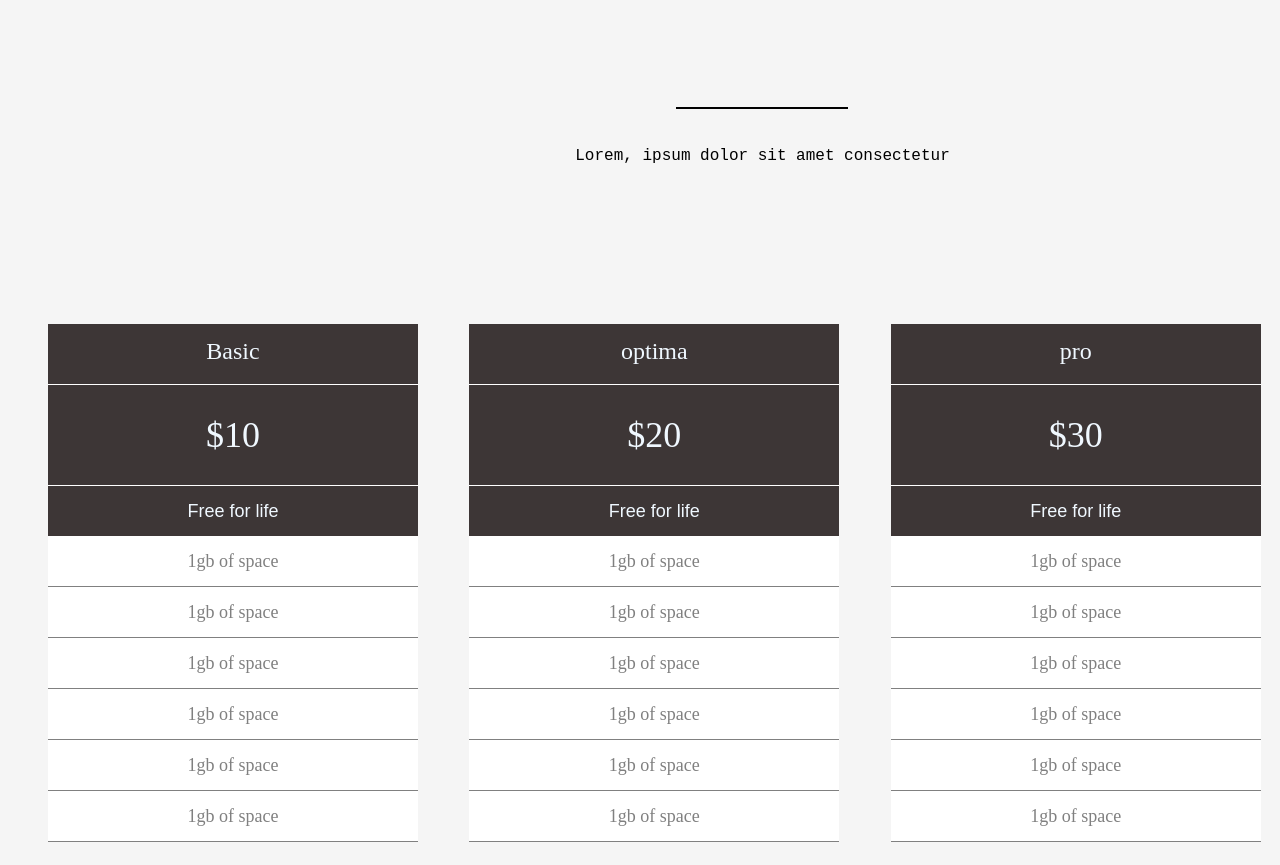
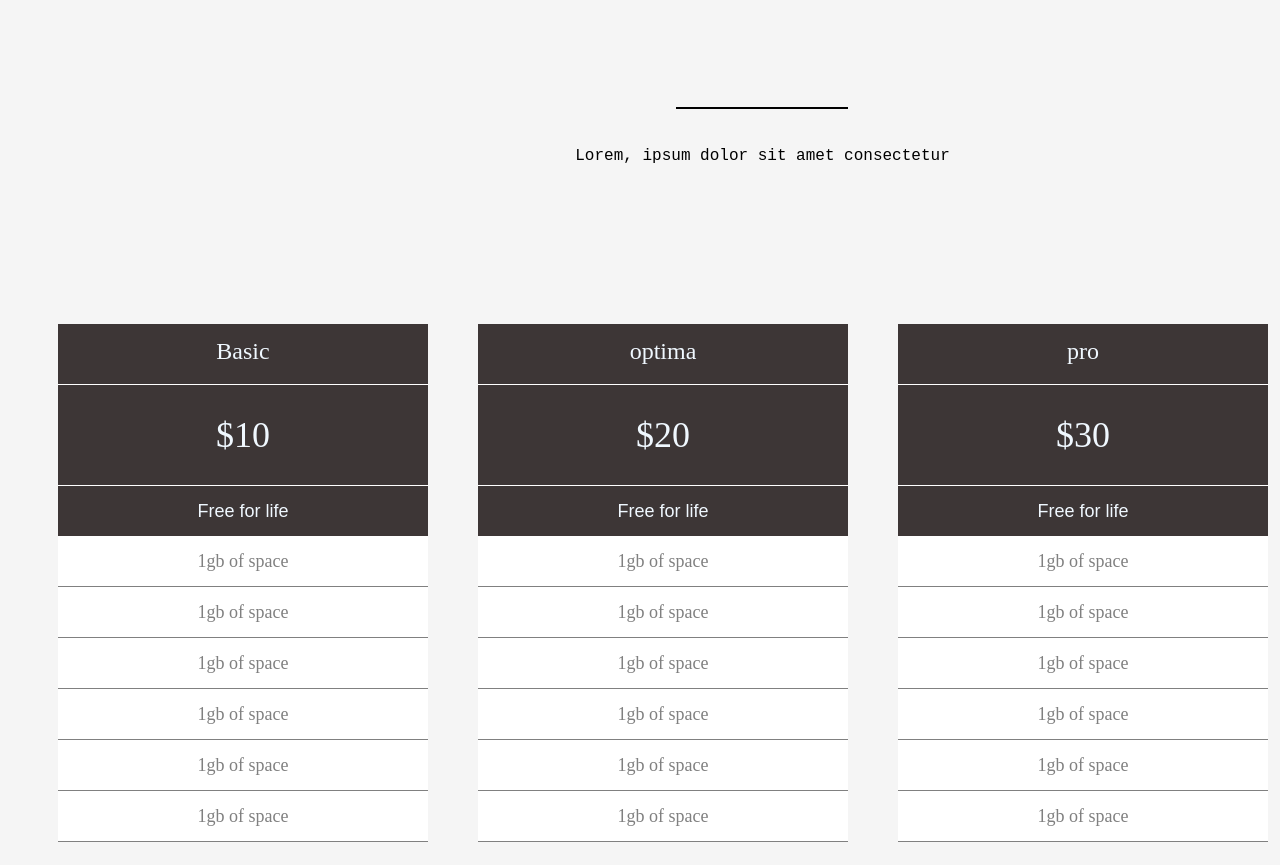
Before and after one commit to rtyyyy/prices, a plain HTML site: page index.html in a window 1280 px wide. Shown: the part 93-958 px from the top of the page. Drawn offline with Linux system fonts and the light colour scheme.

Commit message:
added shadow and transform, corrected paddings

```diff
--- a/style.css
+++ b/style.css
@@ -47,16 +47,19 @@
 }
 .pricing__row{
 display: flex;
-max-width: 1500px;
+max-width: 1300px;
 max-height: 900px;
 margin: auto;
+
+/* margin: auto; */
 
 
 }
 .pricing__column{
-
-flex: 0 0 33.333%;
-
+flex: -33.333%;
+/* flex: 0 0 33.333%; */
+/* padding-right:30px; */
+padding-left: 50px;
 }
 
 
@@ -69,6 +72,9 @@
 .items--list__li{
     text-align: center;
     list-style-type: none;
+    padding: 0;
+
+
 
 }
 .items--first__item{
@@ -115,3 +121,12 @@
     font-size: 18px;
     line-height: 50px;
 }
+
+
+/* .items--others__item:hover{
+    box-shadow: 0 10px 10px 10px rgb(87, 85, 85);
+} */
+.items--list__li:hover{
+    box-shadow: 0 5px 5px 5px rgb(87, 85, 85);
+    transform: translate(30px );
+}
```
Also changed, not shown: index.html (+2 -0 lines).
